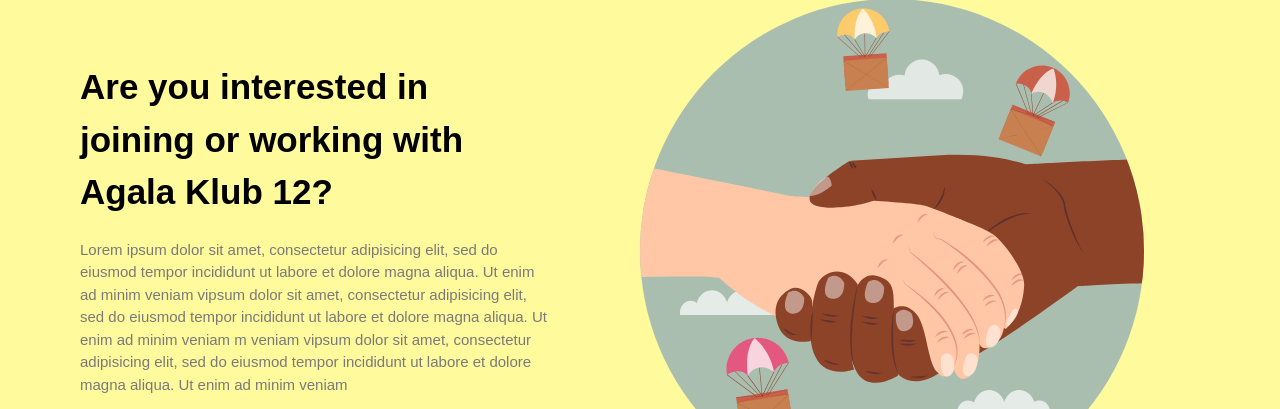
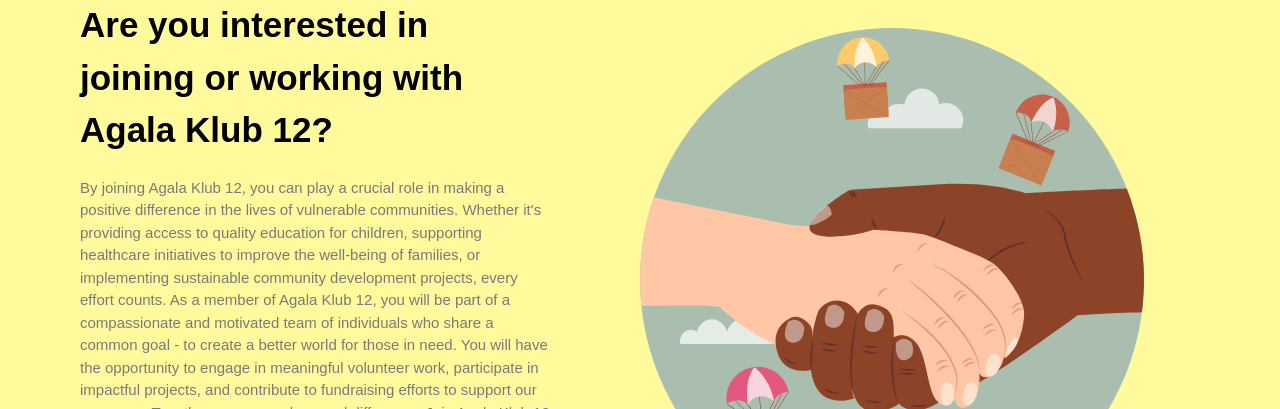
Before and after one commit to knightfall22/Agala-Klub-12---Landing-Page, a website built with Parcel: page index.html in a window 1280 px wide. Shown: the part 3087-3496 px from the top of the page. Built offline with nearby package versions, Linux system fonts and the light colour scheme; a web font is replaced by a local one.

Commit message:
Join paragraph corrected

```diff
--- a/index.html
+++ b/index.html
@@ -291,7 +291,7 @@
                 <h2 class="heading-2" style="width: 77%;">Are you interested in joining or working with Agala Klub 12?</h2>
             </div>
             <p class="text-box__paragraph">
-                Lorem ipsum dolor sit amet, consectetur adipisicing elit, sed do eiusmod tempor incididunt ut labore et dolore magna aliqua. Ut enim ad minim veniam vipsum dolor sit amet, consectetur adipisicing elit, sed do eiusmod tempor incididunt ut labore et dolore magna aliqua. Ut enim ad minim veniam m veniam vipsum dolor sit amet, consectetur adipisicing elit, sed do eiusmod tempor incididunt ut labore et dolore magna aliqua. Ut enim ad minim veniam
+                By joining Agala Klub 12, you can play a crucial role in making a positive difference in the lives of vulnerable communities. Whether it's providing access to quality education for children, supporting healthcare initiatives to improve the well-being of families, or implementing sustainable community development projects, every effort counts. As a member of Agala Klub 12, you will be part of a compassionate and motivated team of individuals who share a common goal - to create a better world for those in need. You will have the opportunity to engage in meaningful volunteer work, participate in impactful projects, and contribute to fundraising efforts to support our programs. Together, we can make a real difference. Join Agala Klub 12 today and be part of a movement that is changing lives and building brighter futures for vulnerable communities. Your commitment and support can create a ripple effect of positive change that will last a lifetime. Join us and together we can create a better tomorrow.
             </p>
             <div class="margin-top-3">
                 <a href="https://wa.me/08159283436" class="btn btn__social btn__social--whatsapp">
```
